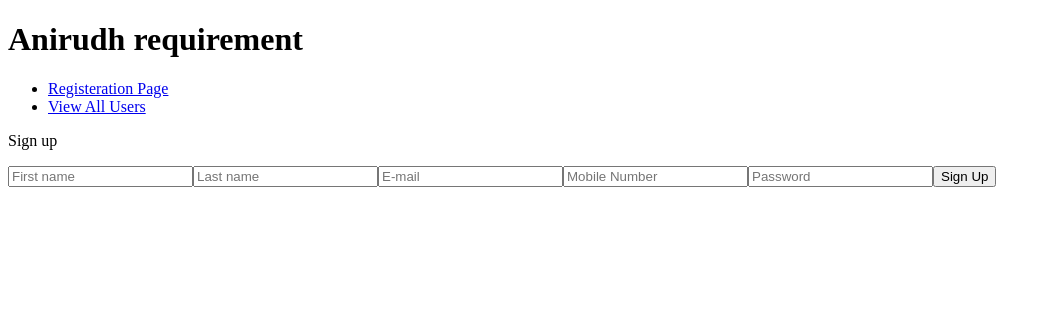
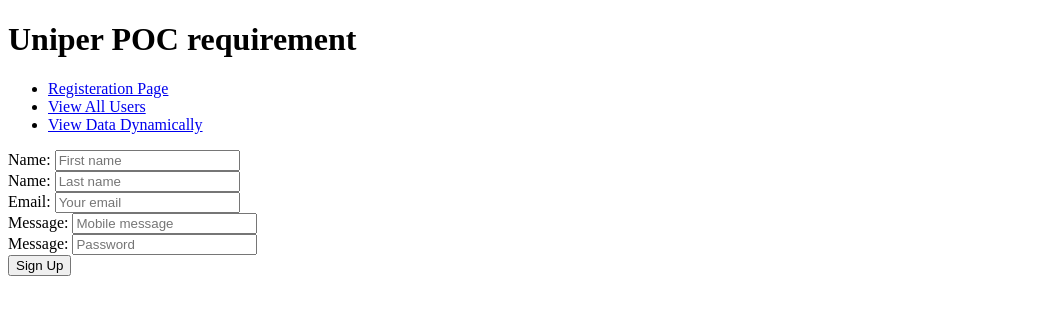
Before and after one commit to TrellixVulnTeam/AngularHelp_ROXW, an Angular app in the folder uniper-db-poc/: page /register-component in a window 1280 px wide. Shown: the top 314 px of the page, without its empty margins (0-1051 px from the left). Built offline with nearby package versions, Linux system fonts and the light colour scheme.

Commit message:
added code for dynamic page view

```diff
--- a/uniper-db-poc/src/app/app-routing.module.ts
+++ b/uniper-db-poc/src/app/app-routing.module.ts
@@ -1,11 +1,13 @@
 import { NgModule } from '@angular/core';
 import { RouterModule, Routes } from '@angular/router';
 import { RegisterComponent } from './register/register.component';
+import { ViewdatadynaamicallyComponent } from './viewdatadynaamically/viewdatadynaamically.component';
 import { ViewusersComponent } from './viewusers/viewusers.component';
 
 const routes: Routes = [
   { path: 'register-component', component: RegisterComponent },
-  { path: 'viewuser-component', component: ViewusersComponent }
+  { path: 'viewuser-component', component: ViewusersComponent },
+  { path: 'viewdatadynamically-component', component: ViewdatadynaamicallyComponent }
 ];
 
 @NgModule({
--- a/uniper-db-poc/src/app/app.component.html
+++ b/uniper-db-poc/src/app/app.component.html
@@ -1,9 +1,10 @@
-<h1>Anirudh requirement</h1>
+<h1>Uniper POC requirement</h1>
 <!-- This nav gives you links to click, which tells the router which route to use (defined in the routes constant in  AppRoutingModule) -->
 <nav>
   <ul>
     <li><a routerLink="/register-component" routerLinkActive="active">Registeration Page</a></li>
     <li><a routerLink="/viewuser-component" routerLinkActive="active">View All Users</a></li>
+    <li><a routerLink="/viewdatadynamically-component" routerLinkActive="active">View Data Dynamically</a></li>
   </ul>
 </nav>
 <!-- The routed views render in the <router-outlet>-->
--- a/uniper-db-poc/src/app/app.module.ts
+++ b/uniper-db-poc/src/app/app.module.ts
@@ -7,12 +7,14 @@
 import { RegisterComponent } from './register/register.component';
 import { ReactiveFormsModule } from '@angular/forms';
 import { ViewusersComponent } from './viewusers/viewusers.component';
+import { ViewdatadynaamicallyComponent } from './viewdatadynaamically/viewdatadynaamically.component';
 
 @NgModule({
   declarations: [
     AppComponent,
     RegisterComponent,
-    ViewusersComponent
+    ViewusersComponent,
+    ViewdatadynaamicallyComponent
   ],
   imports: [
     BrowserModule,
--- a/uniper-db-poc/src/app/register/register.component.html
+++ b/uniper-db-poc/src/app/register/register.component.html
@@ -1,17 +1,35 @@
-<form [formGroup]="userForm" class="text-center border border-light p-5">
-
-    <p class="h4 mb-4">Sign up</p>
-
-    <div class="form-row mb-4">
-            <input type="text" id="defaultRegisterFormFirstName" class="form-control" placeholder="First name">
-            <input type="text" id="defaultRegisterFormLastName" class="form-control" placeholder="Last name">
-
-    <input type="email" id="defaultRegisterFormEmail" class="form-control mb-4" placeholder="E-mail">
-    <input type="number" id="defaultRegisterFormMobileNumber" class="form-control mb-4" placeholder="Mobile Number">
-
-    <input type="password" id="defaultRegisterFormPassword" class="form-control mb-4" placeholder="Password">
-    <button class="btn btn-info my-4 btn-block" type="submit">Sign Up</button>
-    </div>
-
-
-</form>
+<div>
+    <form [formGroup]="userForm" (ngSubmit)="onSubmit(userForm)">
+        <div>
+          <label>
+            Name:
+            <input formControlName="firstName" placeholder="First name">
+          </label>
+        </div>
+        <div>
+            <label>
+              Name:
+              <input formControlName="lastName" placeholder="Last name">
+            </label>
+          </div>
+        <div>
+          <label>
+            Email:
+            <input type="email" formControlName="email" placeholder="Your email">
+          </label>
+        </div>
+        <div>
+          <label>
+            Message:
+            <input type="number" formControlName="mobileNumber" placeholder="Mobile message">
+          </label>
+        </div>
+        <div>
+            <label>
+              Message:
+              <input type="password" formControlName="password" placeholder="Password">
+            </label>
+          </div>
+        <button type="submit">Sign Up</button>
+      </form>
+</div>
--- a/uniper-db-poc/src/app/register/register.component.ts
+++ b/uniper-db-poc/src/app/register/register.component.ts
@@ -1,5 +1,7 @@
 import { Component, OnInit } from '@angular/core';
 import { FormBuilder , FormGroup, Validators } from '@angular/forms';
+import { User } from '../user.model';
+import { UserserviceService } from '../userservice.service';
 
 @Component({
   selector: 'app-register',
@@ -7,9 +9,9 @@
   styleUrls: ['./register.component.css']
 })
 export class RegisterComponent implements OnInit {
-  userForm: FormGroup;
+  userForm: FormGroup ;
 
-  constructor(private formBuilder: FormBuilder) {
+  constructor(private formBuilder: FormBuilder,private userService:UserserviceService) {
    }
 
   ngOnInit(): void {
@@ -21,6 +23,13 @@
       password: [''],
     });
   }
-
+  onSubmit(userData :FormGroup) {
+    console.log('Valid?', userData.valid); // true or false
+    console.log('Value', userData.value);
+    this.userService.saveUser(userData.value)
+    .subscribe((data: User)=>{
+      console.log(data);
+    })
+ }
 
 }
--- a/uniper-db-poc/src/app/userservice.service.ts
+++ b/uniper-db-poc/src/app/userservice.service.ts
@@ -10,10 +10,16 @@
 })
 export class UserserviceService {
 
+
   getUsersUrl = baseUrl+'/user';
+  saveUserUrl = baseUrl+'/register'
 
   constructor(private http: HttpClient) { }
   getConfig() {
     return this.http.get<User[]>(this.getUsersUrl);
   }
+
+  saveUser(user:User) {
+    return this.http.post<User>(this.saveUserUrl,user);
+  }
 }
--- /dev/null
+++ b/uniper-db-poc/src/app/viewdatadynaamically/viewdatadynaamically.component.html
@@ -0,0 +1,14 @@
+<div class="container">
+    <table class="table table-striped">
+      <thead>
+          <tr>
+            <th *ngFor="let key of tabKey">{{key}}</th>
+          </tr>
+      </thead>
+      <tbody>
+        <tr *ngFor="let entry of tabValue">
+          <td *ngFor="let key of entry">{{key}}</td>
+        </tr>
+      </tbody>
+    </table>
+  </div>
--- /dev/null
+++ b/uniper-db-poc/src/app/viewdatadynaamically/viewdatadynaamically.component.ts
@@ -0,0 +1,34 @@
+import { Component, OnInit } from '@angular/core';
+import { User } from '../user.model';
+import { UserserviceService } from '../userservice.service';
+
+@Component({
+  selector: 'app-viewdatadynaamically',
+  templateUrl: './viewdatadynaamically.component.html',
+  styleUrls: ['./viewdatadynaamically.component.css']
+})
+export class ViewdatadynaamicallyComponent implements OnInit {
+  users:User[];
+  tabKey:any=[];
+  tabValue:any=[];
+  constructor(private userService:UserserviceService) { }
+
+  ngOnInit(): void {
+    this.userService.getConfig()
+    .subscribe((data: User[])=>{
+      console.log(data);
+      this.getData(data);
+    })
+
+  }
+  getData(data:any){
+
+    data.forEach((user:any)=>{
+      this.tabKey = Object.keys(user);
+      this.tabValue.push(Object.values(user));
+      console.log(user);
+    })
+    console.log("All keys are : "+this.tabKey);
+  }
+
+}
--- a/uniper-db-poc/src/app/viewusers/viewusers.component.html
+++ b/uniper-db-poc/src/app/viewusers/viewusers.component.html
@@ -1,11 +1,20 @@
-<p>viewusers works!</p>
-<table>
-    <thead>
-        <tr>Table name</tr>
-    </thead>
-    <tbody>
-        <tr>Table Body</tr>
-    </tbody>
-</table>
-
-{{users | json}}
+<div class="container">
+    <table class="table table-striped">
+      <thead>
+          <tr>
+            <th>First Name</th>
+            <th>Last Name</th>
+            <th>MobileNumber</th>
+            <th>EmailAddress</th>
+          </tr>
+      </thead>
+      <tbody>
+        <tr *ngFor="let entry of users">
+          <td>{{ entry.firstName }}</td>
+          <td>{{ entry.lastName }}</td>
+          <td>{{ entry.mobileNumber }}</td>
+          <td>{{ entry.email }}</td>
+        </tr>
+      </tbody>
+    </table>
+  </div>
```
Also changed, not shown: uniper-db-poc/src/app/viewdatadynaamically/viewdatadynaamically.component.css (added), 1 other file (tests, documents, lock files or other folders).
